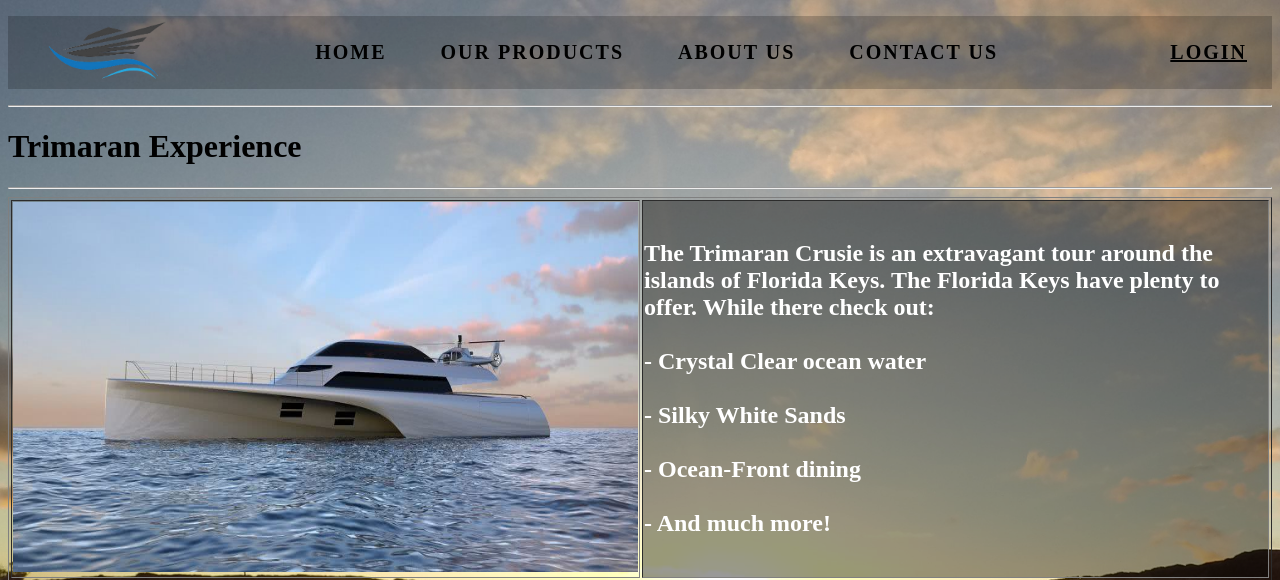
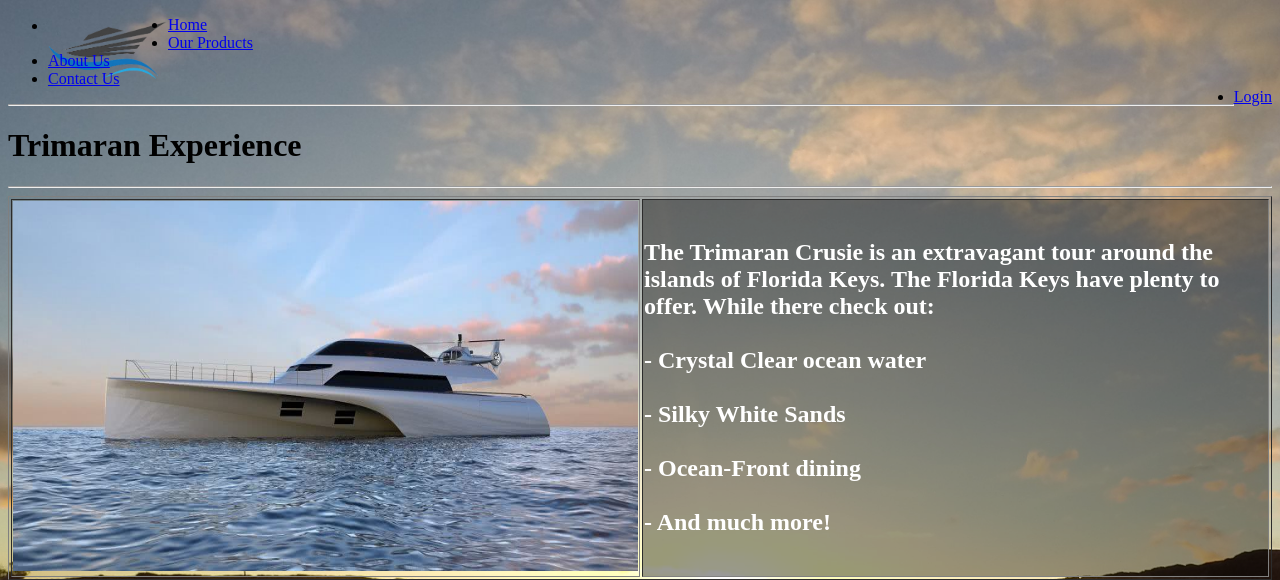
Before and after one commit to Harrison-Z1000/CMPT221-Project, a PHP site: page /Trimaran.php in a window 1280 px wide. Shown: the top 580 px of the page. Run offline with PHP 8.4, Linux system fonts and the light colour scheme.

Commit message:
Update Trimaran.php

```diff
--- a/T18/HTML/Trimaran.php
+++ b/T18/HTML/Trimaran.php
@@ -20,28 +20,9 @@
           background-position: center;
           }
 
-      .header { width: 100%;
-             background-color: rgb(0,0,0,.2);
-             }
-
-      .header ul { text-align: center; }
-
-      .header ul li { list-style: none;
-              display: inline-block;
-              }
-
-      .header ul li a { display: block;
-                text-decoration: none;
-                text-transform: uppercase;
-                color: black;
-                font-size: 20px;
-                letter-spacing: 2px;
-                font-weight: 600;
-                padding: 25px;
-                transition: all ease 0.5s;
-              }
-
-      .header ul li a:hover { background-color: lightgray;}
+      <php?
+      include "SCnavbar.php";
+      ?>
 
       .grid-container { display: grid;
                 grid-template-columns: repeat(3, 1fr);
```
